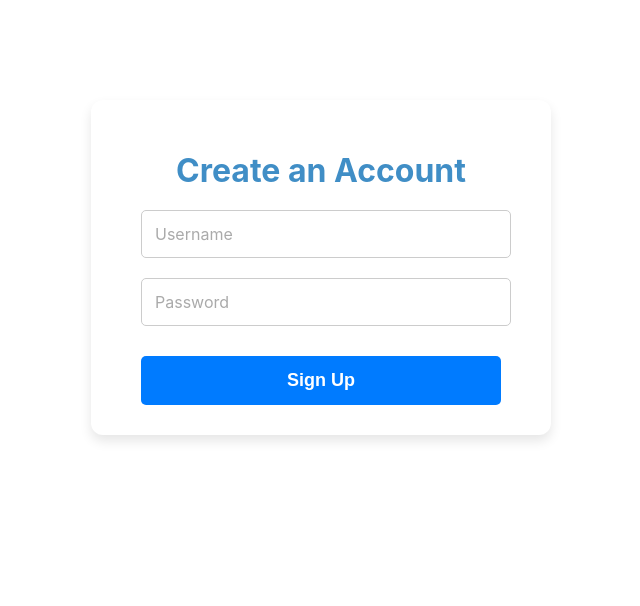
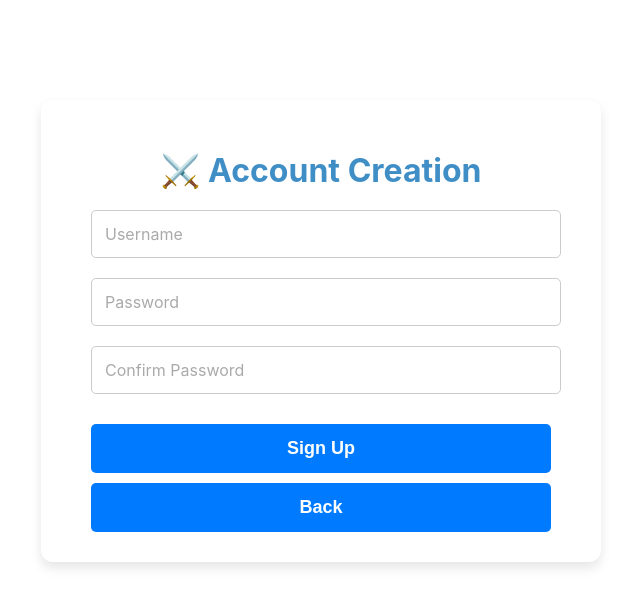
Before and after one commit to Lifsaa/TaskAdventure, a React (Vite) app in the folder packages/frontend/: page /signup in a window 1280 px wide. Shown: the top 606 px of the page, without its empty margins (319-959 px from the left). Built offline with nearby package versions, Linux system fonts and the light colour scheme.

Commit message:
Added input validation, password confirmation

```diff
--- a/packages/frontend/src/Login.jsx
+++ b/packages/frontend/src/Login.jsx
@@ -1,10 +1,12 @@
 import React, { useState } from "react";
+import { useNavigate } from "react-router-dom";
 import styles from "./Login.module.css";
 
 const Login = ({ setToken }) => {
   const [username, setUsername] = useState("");
   const [password, setPassword] = useState("");
   const [message, setMessage] = useState("");
+  const navigate = useNavigate();
 
   const handleSubmit = async (e) => {
     e.preventDefault();
@@ -26,9 +28,14 @@ const Login = ({ setToken }) => {
     }
   };
 
+
+    const signUp = () => {
+        navigate('/signup')
+    }
+
   return (
     <div className={styles["login-container"]}>
-      <h1 className={styles["app-title"]}>Log In</h1>
+      <h1 className={styles["app-title"]}>⚔️ Welcome to Task Adventure</h1>
       <form onSubmit={handleSubmit} className={styles["login-form"]}>
         <div className={styles["input-container"]}>
           <input
@@ -52,7 +59,11 @@ const Login = ({ setToken }) => {
           <label>Password</label>
         </div>
 
-        <button type="submit">Log In</button>
+          <div className="button-container">
+            <button type="submit">Log In</button>
+            <button onClick={signUp}
+                type="button">Sign Up</button>
+          </div>
       </form>
 
       {message && <p className={styles["error-message"]}>{message}</p>}
--- a/packages/frontend/src/Login.module.css
+++ b/packages/frontend/src/Login.module.css
@@ -1,5 +1,5 @@
 .login-container {
-  max-width: 400px;
+  max-width: 500px;
   margin: 100px auto;
   padding: 30px;
   text-align: center;
@@ -28,7 +28,14 @@
 .input-container {
   position: relative;
   width: 100%;
-  text-align: left; /
+  text-align: left;
+}
+
+.button-container {
+  display: flex;
+  flex-direction: row;
+  gap: 10px;
+  margin-bottom: 20px;
 }
 
 .input-container input {
--- a/packages/frontend/src/Signup.jsx
+++ b/packages/frontend/src/Signup.jsx
@@ -1,13 +1,26 @@
 import React, { useState } from "react";
+import { useNavigate } from "react-router-dom";
 import styles from "./Signup.module.css";
 
 const Signup = ({ setToken }) => {
   const [username, setUsername] = useState("");
   const [password, setPassword] = useState("");
+  const [confirmedPassword, setConfirmedPassword] = useState("");
   const [message, setMessage] = useState("");
+  const navigate = useNavigate();
+
+  function back() {
+    navigate('/')
+  }
 
   const handleSubmit = async (e) => {
     e.preventDefault();
+
+    if (password !== confirmedPassword) {
+      setMessage("Passwords do not match");
+      return;
+    }
+
     try {
       const response = await fetch("http://localhost:5000/signup", {
         method: "POST",
@@ -29,7 +42,7 @@ const Signup = ({ setToken }) => {
 
   return (
     <div className={styles["signup-container"]}>
-      <h1 className={styles["app-title"]}>Create an Account</h1>
+      <h1 className={styles["app-title"]}>⚔️ Account Creation</h1>
       <form onSubmit={handleSubmit} className={styles["signup-form"]}>
         <div className={styles["input-container"]}>
           <input
@@ -53,7 +66,22 @@ const Signup = ({ setToken }) => {
           <label>Password</label>
         </div>
 
-        <button type="submit">Sign Up</button>
+        <div className={styles["input-container"]}>
+          <input
+            type="password"
+            value={confirmedPassword}
+            onChange={(e) => setConfirmedPassword(e.target.value)}
+            required
+            placeholder=" "
+          />
+          <label>Confirm Password</label>
+        </div>
+
+        <div className="button-container">
+          <button type="submit">Sign Up</button>
+          <button type="button"
+            onClick={back}>Back</button>
+        </div>
       </form>
       {message && <p className={styles["error-message"]}>{message}</p>}
     </div>
--- a/packages/frontend/src/Signup.module.css
+++ b/packages/frontend/src/Signup.module.css
@@ -1,5 +1,5 @@
 .signup-container {
-    max-width: 400px;
+    max-width: 500px;
     margin: 100px auto;
     padding: 30px;
     text-align: center;
```
